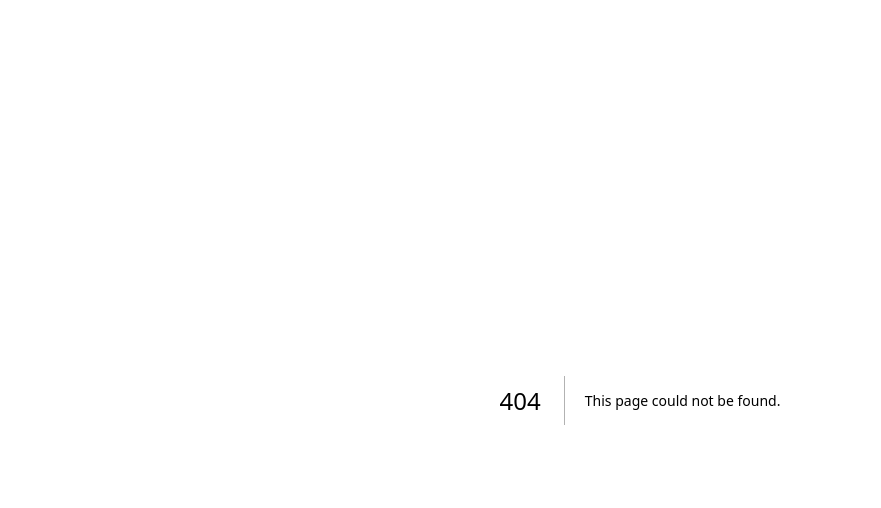
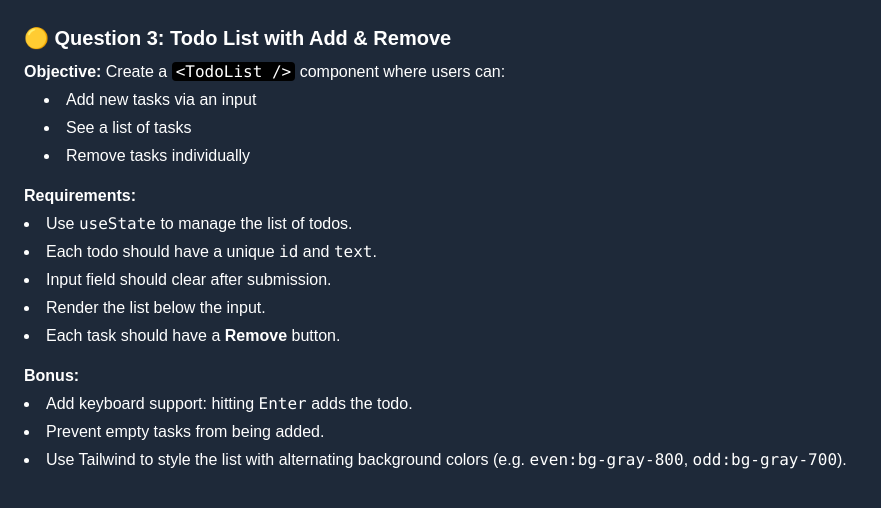
Before and after one commit to zohaib10/react-problems, a Next.js app: page /problem/3 in a window 1280 px wide. Before the commit this address had no page. Shown: the top 508 px of the page, without its empty margins (0-881 px from the left). Built offline with nearby package versions, Linux system fonts and the light colour scheme.

Commit message:
problem 3

```diff
--- a/src/app/page.tsx
+++ b/src/app/page.tsx
@@ -19,6 +19,7 @@ export default function Home() {
     <div className="flex justify-center items-center h-dvh bg-gray-800">
       <LinkButton href="/problem/1" title="Counter Component" />
       <LinkButton href="/problem/2" title="Visibility Toggle" />
+      <LinkButton href="/problem/3" title="Todo List" />
     </div>
   );
 }
--- /dev/null
+++ b/src/app/problem/3/page.tsx
@@ -0,0 +1,57 @@
+const QuestionCard = () => (
+  <div className="p-6 text-white">
+    <h2 className="text-xl font-bold mb-2">
+      🟡 Question 3: Todo List with Add & Remove
+    </h2>
+
+    <div className="mb-4">
+      <span className="font-semibold">Objective:</span> Create a{" "}
+      <code className="bg-black px-1 rounded">&lt;TodoList /&gt;</code>{" "}
+      component where users can:
+      <ul className="list-disc list-inside ml-5 mt-1 space-y-1">
+        <li>Add new tasks via an input</li>
+        <li>See a list of tasks</li>
+        <li>Remove tasks individually</li>
+      </ul>
+    </div>
+
+    <div className="mb-4">
+      <p className="font-semibold mb-1">Requirements:</p>
+      <ul className="list-disc list-inside space-y-1">
+        <li>
+          Use <code>useState</code> to manage the list of todos.
+        </li>
+        <li>
+          Each todo should have a unique <code>id</code> and <code>text</code>.
+        </li>
+        <li>Input field should clear after submission.</li>
+        <li>Render the list below the input.</li>
+        <li>
+          Each task should have a <strong>Remove</strong> button.
+        </li>
+      </ul>
+    </div>
+
+    <div>
+      <p className="font-semibold mb-1">Bonus:</p>
+      <ul className="list-disc list-inside space-y-1">
+        <li>
+          Add keyboard support: hitting <code>Enter</code> adds the todo.
+        </li>
+        <li>Prevent empty tasks from being added.</li>
+        <li>
+          Use Tailwind to style the list with alternating background colors
+          (e.g. <code>even:bg-gray-800</code>, <code>odd:bg-gray-700</code>).
+        </li>
+      </ul>
+    </div>
+  </div>
+);
+
+export default function TodoList() {
+  return (
+    <div className="w-full h-dvh bg-gray-800">
+      <QuestionCard />
+    </div>
+  );
+}
```
